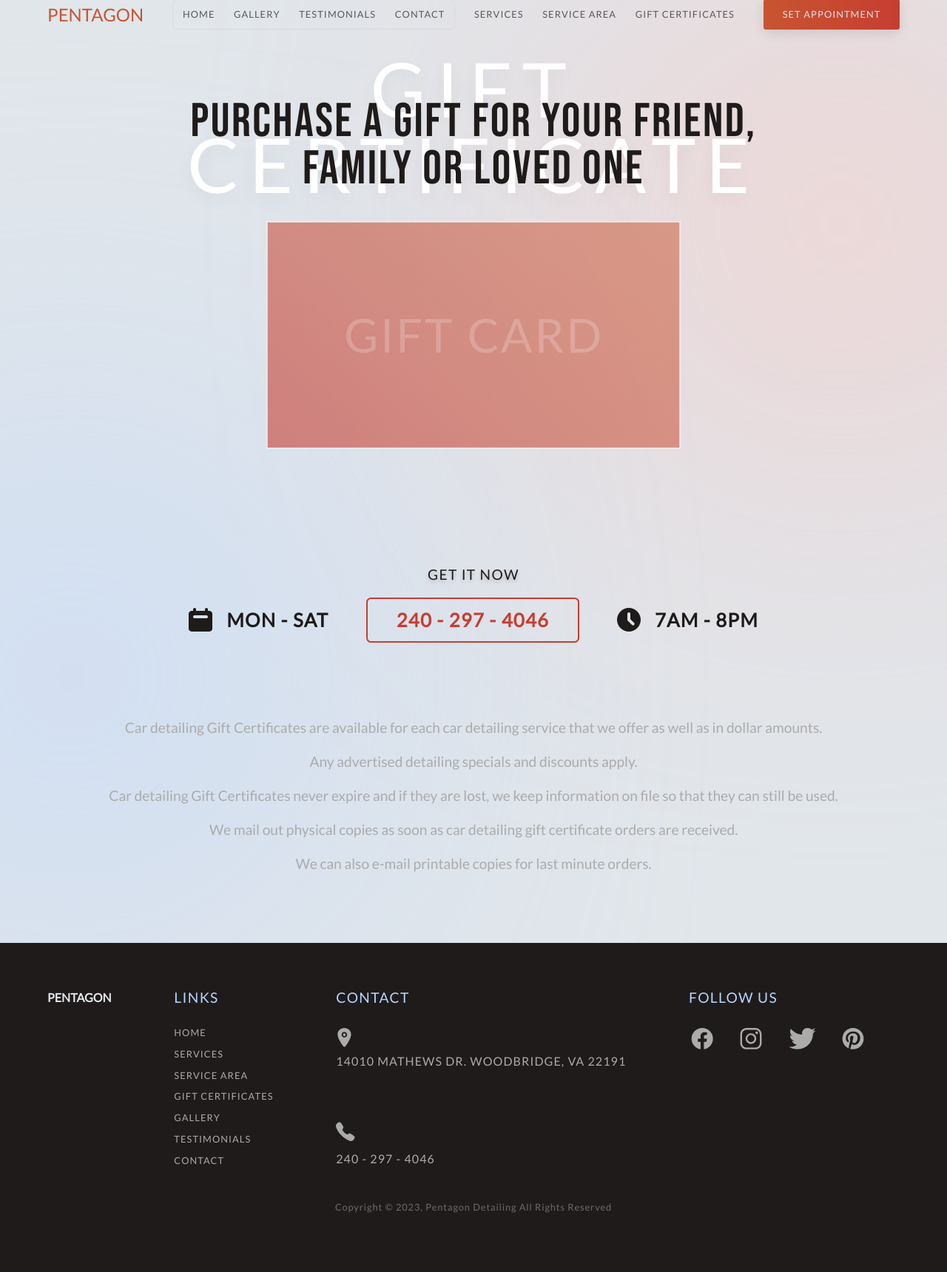
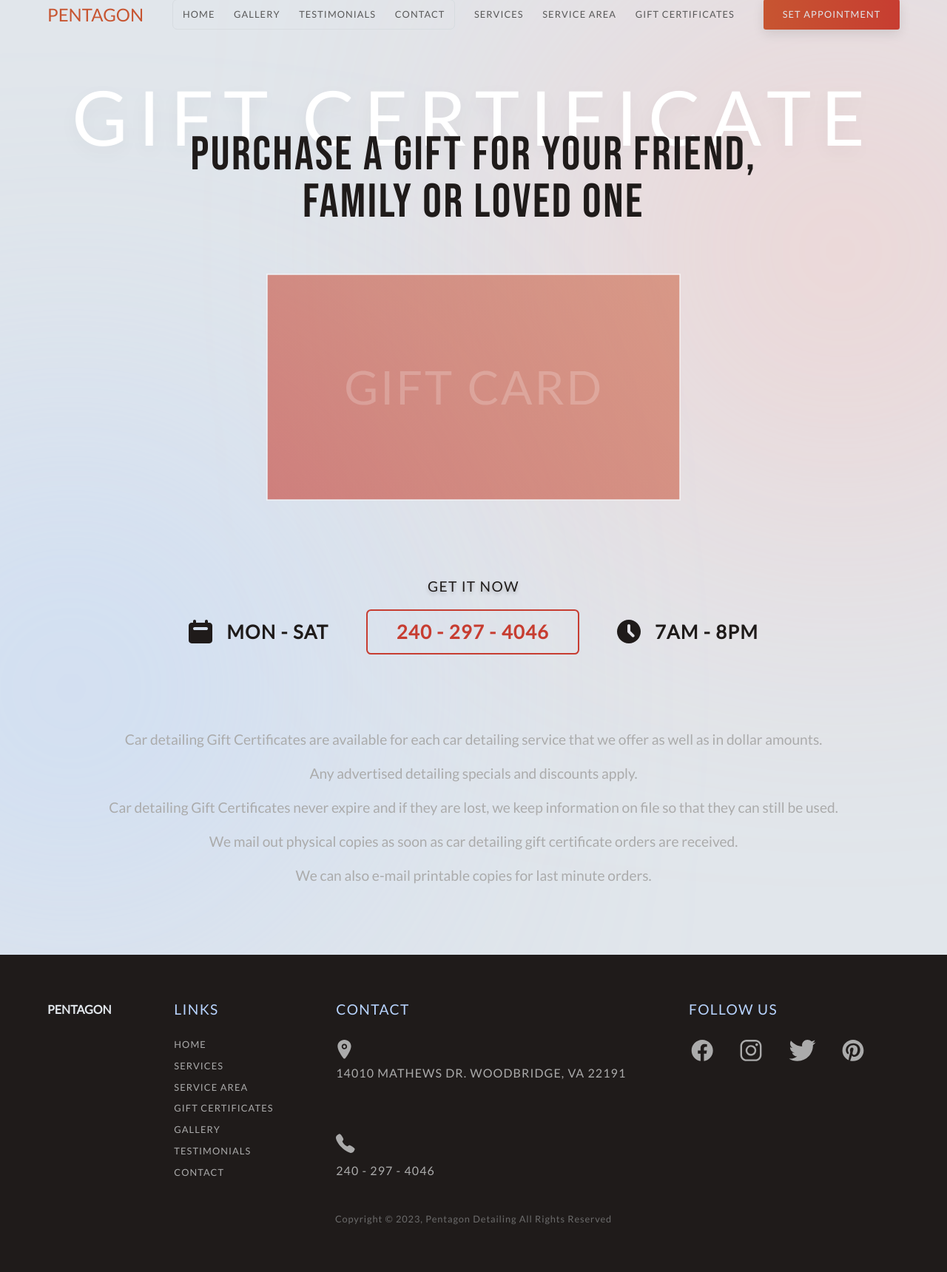
Before and after one commit to Sohail0707/pentagon_detailing, a PHP site: page /gift_certificate.html in a window 1280 px wide. Shown: the part 27-1747 px from the top of the page at 74% size. Before the commit the page ends 1667 px from the top, so only its background shows below. Run offline with PHP 8.4, Linux system fonts and the light colour scheme.

Commit message:
gift certificate layout fix

```diff
--- a/css/gift_certificate.css
+++ b/css/gift_certificate.css
@@ -6,6 +6,7 @@
 
 .gift_certificate_container {
   position: relative;
+  margin-top: 4.8rem;
 }
 
 .gift_certificate_container__1_1 {
@@ -13,14 +14,9 @@
   display: flex;
   flex-direction: column;
   align-items: center;
-  padding-top: 12rem;
 }
 
 .section_gift_certificate .highlight_txt {
-  position: absolute;
-  top: 0;
-  left: 50%;
-  transform: translateX(-50%);
   display: block;
 
   text-align: center;
@@ -80,7 +76,7 @@
   flex-direction: column;
   align-items: center;
   z-index: 3;
-  margin-top: 4.8rem;
+  margin-top: 8rem;
   /* background-color: crimson; */
 }
 
@@ -107,7 +103,7 @@
   flex-direction: column;
   align-items: center;
   width: 100%;
-  margin-top: 19.6rem;
+  margin-top: 12.8rem;
 }
 
 .section_gift_certificate .section_title {
```
